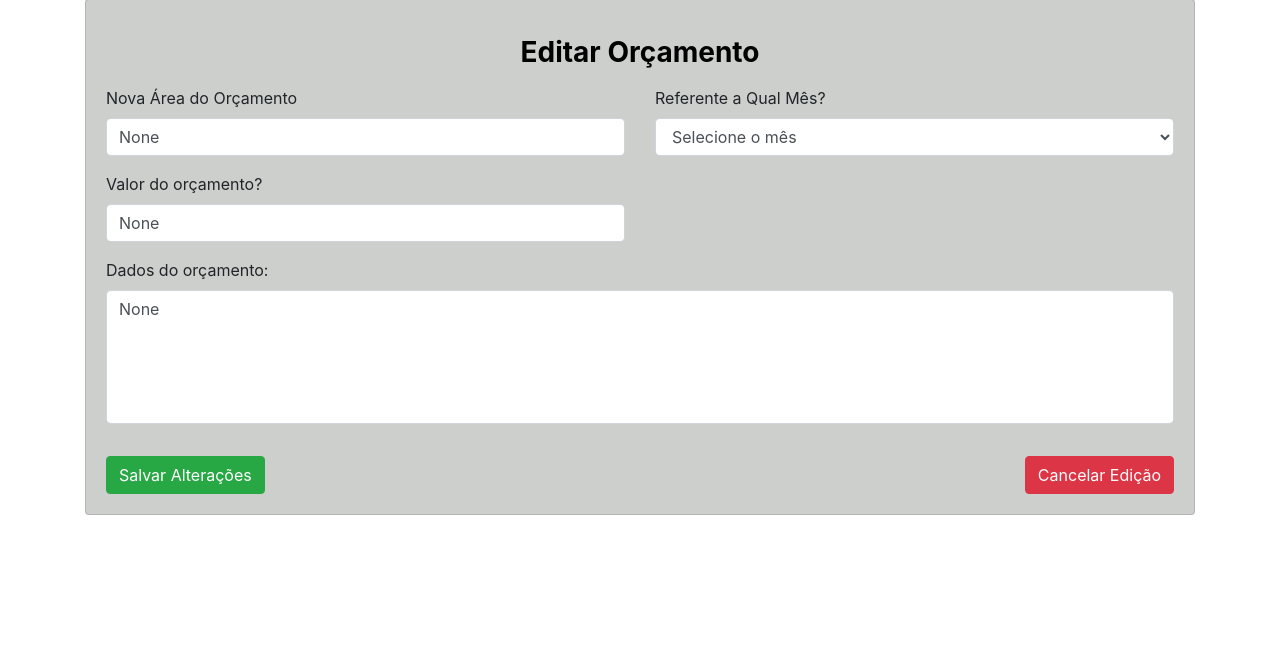
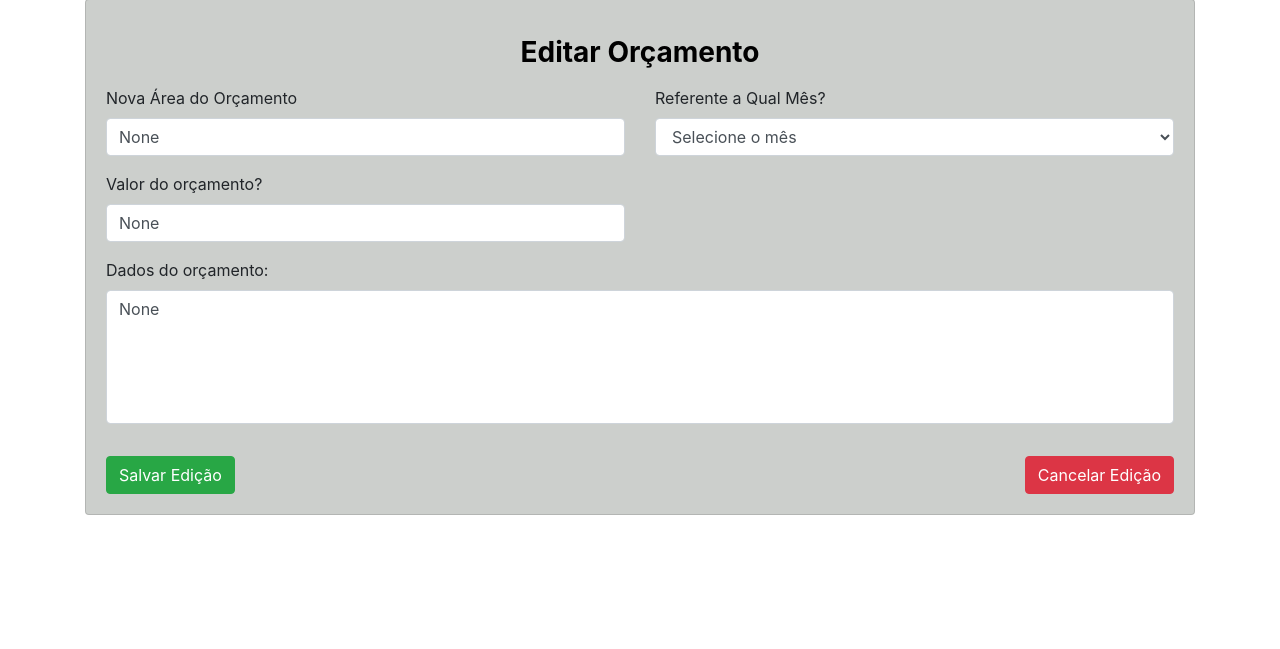
Before and after one commit to JarbasTesch/Desafio-Eletronuclear, a Flask app: template SolucaoWeb/templates/editar_dados.html in a window 1280 px wide. Shown: the part 151-800 px from the top of the page. Run offline with Flask 3, Linux system fonts and the light colour scheme; the template is opened without the code that fills it: values that come from a table or form of the project are taken from there, others are empty; some libraries are stand-ins or nearby versions.

Commit message:
alteracao no botao

```diff
--- a/SolucaoWeb/templates/editar_dados.html
+++ b/SolucaoWeb/templates/editar_dados.html
@@ -103,7 +103,7 @@
 
                     <div class="row">
                         <div class="col-md-6">
-                            <button type="button" class="btn btn-success mt-3">Salvar Alterações</button>
+                            <button type="submit" class="btn btn-success mt-3">Salvar Edição</button>
                         </div>
                         <div class="col-md-6 text-right">
                             <form method="POST" action="{{ url_for('excluir_orcamento', orcamento_id=orcamento.id) }}">
```
